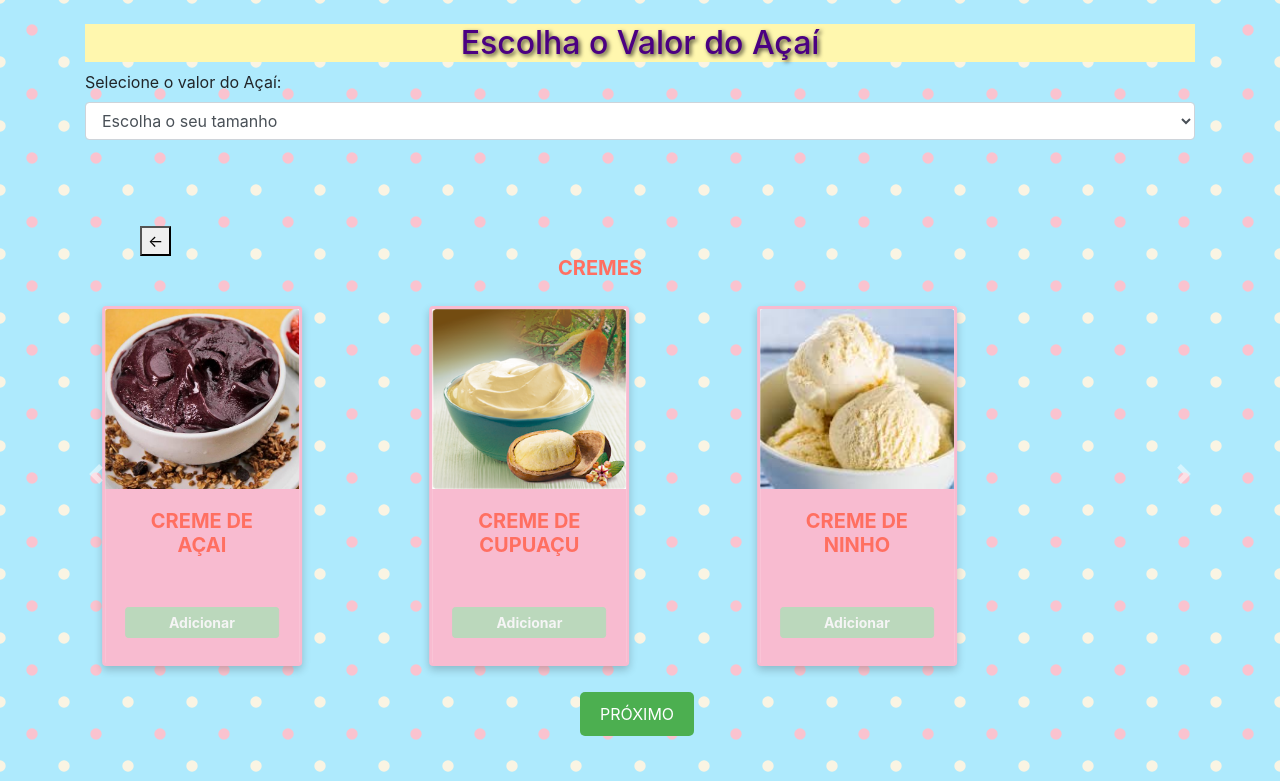
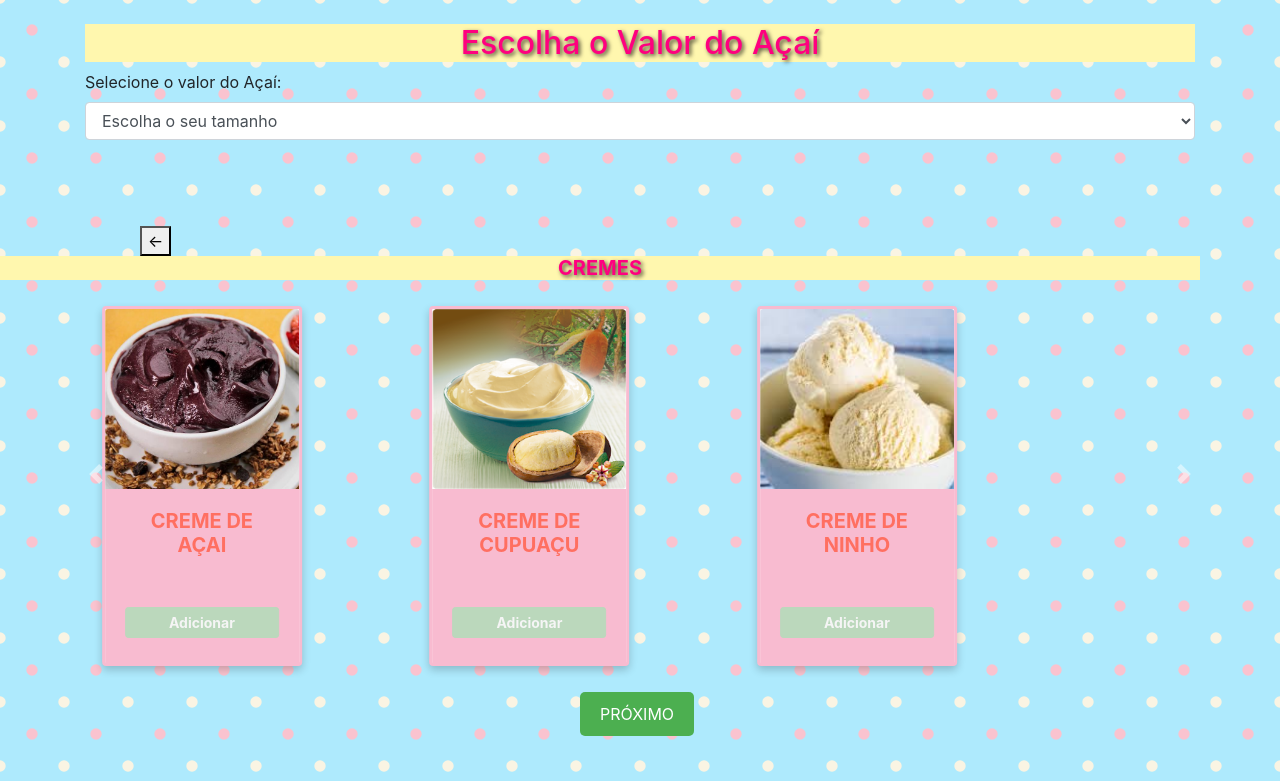
Before and after one commit to Joaremio/sorveteproject, a plain HTML site: page index.html in a window 1280 px wide. Shown: the top 781 px of the page. Drawn offline with nearby package versions, Linux system fonts and the light colour scheme.

Commit message:
fonte para rosa

```diff
--- a/css/styles.css
+++ b/css/styles.css
@@ -11,8 +11,8 @@ body {
 }
 
 .colorTitle{
-  background-color: #FFF7AE; color: #4B0082;
-  text-shadow: 2px 2px 4px rgba(0, 0, 0, 0.7); /* Sombra para destaque */
+  background-color: #FFF7AE; color: #FF007F;
+  text-shadow: 2px 2px 4px rgba(0, 0, 0, 0.7);
 }
 
 #numeroMesa {
--- a/index.html
+++ b/index.html
@@ -33,7 +33,7 @@
 <button onclick="voltaCarosel()" id="volte">	&larr;
  </button>
 <div id="menu-carousel" class="carousel slide" data-ride="carousel">
-    <h1 class="CarrosselTitulos" style="color: #FF6F61; font-size: 20px; text-align: center; margin-right: 80px; font-weight: bolder;">CREMES</h1>
+    <h1 class="CarrosselTitulos colorTitle" style="font-size: 20px; text-align: center; margin-right: 80px; font-weight: bolder;">CREMES</h1>
     <p  class="CarrosselTitulos" style="text-align: center; font-size: 18px; color: yellow; margin-right: 80px;" id="limiteCremes"></p>
     <div class="carousel-inner" id="menu">
         <!-- Itens do carrossel serão inseridos aqui dinamicamente -->
@@ -50,7 +50,7 @@
 
 <!-- Carrossel de itens do cardápio 2 -->
 <div id="menu-carousel-2" class="carousel slide" data-ride="carousel">
-    <h1  class="CarrosselTitulos" style="color: #FF6F61; font-size: 20px; font-weight: bolder; text-align: center; margin-right: 80px;" id="complementos">COMPLEMENTOS</h1>
+    <h1  class="CarrosselTitulos colorTitle" style="font-size: 20px; font-weight: bolder; text-align: center; margin-right: 80px;" id="complementos">COMPLEMENTOS</h1>
     <p class="CarrosselTitulos" style="text-align: center; font-size: 18px; color: #FF6F61; margin-right: 80px;" id="limite"></p>
     <div class="carousel-inner" id="menu2">
         <!-- Itens do carrossel serão inseridos aqui dinamicamente -->
@@ -66,7 +66,7 @@
 </div>
 
 <div id="menu-carousel-3" class="carousel slide" data-ride="carousel">
-    <h1  class="CarrosselTitulos" style="color: #FF6F61; font-size: 20px; font-weight:bolder; text-align: center; margin-right: 80px;">CALDAS</h1>
+    <h1  class="CarrosselTitulos colorTitle" style="font-size: 20px; font-weight:bolder; text-align: center; margin-right: 80px;">CALDAS</h1>
     <p class="CarrosselTitulos" style="text-align: center; font-size: 18px; color: #FF6F61; margin-right: 80px;" id="limiteCaldas"></p>
     <div class="carousel-inner" id="menu3">
         <!-- Itens do carrossel serão inseridos aqui dinamicamente -->
```
